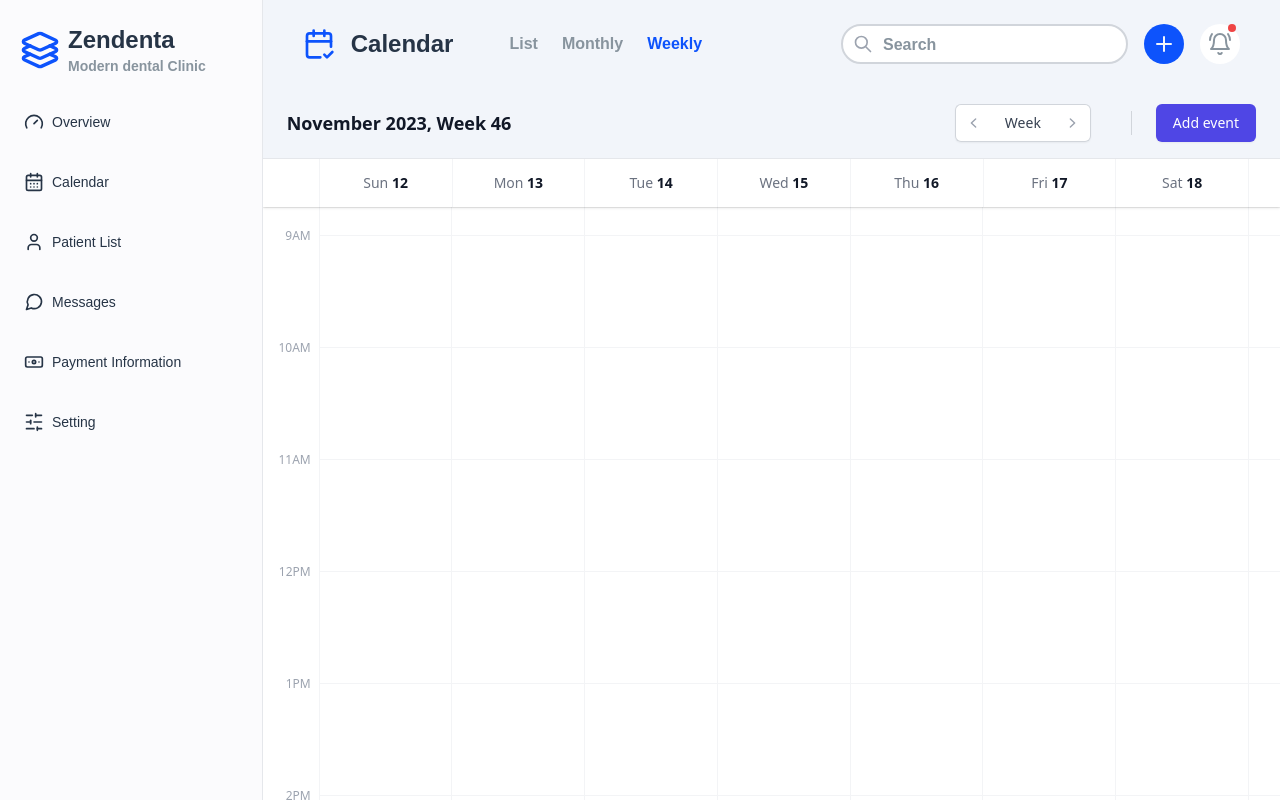
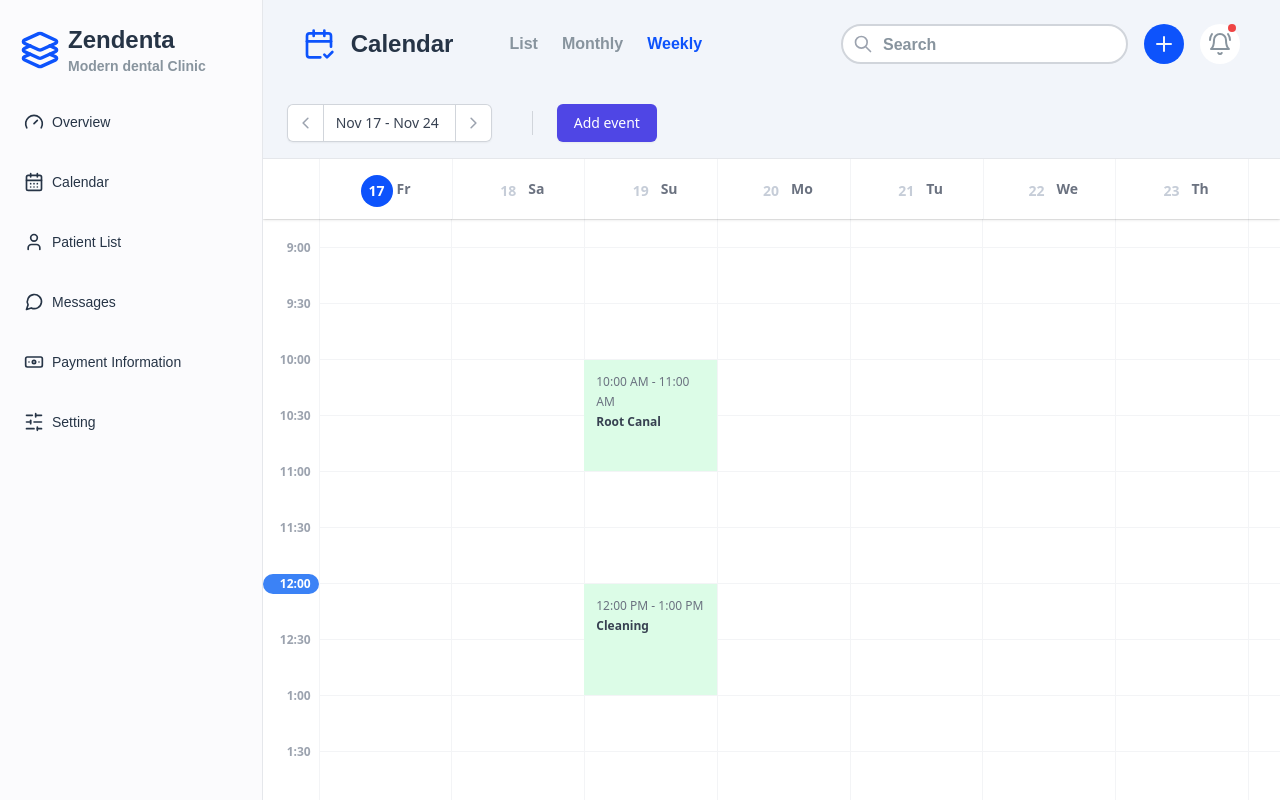
Before and after one commit to shyamenk/dtk-frontend, a React (Create React App) app: page /calendar in a window 1280 px wide. Shown: the top 800 px of the page. Built offline with nearby package versions, Linux system fonts and the light colour scheme.

Commit message:
calendar added.

```diff
--- a/src/components/Appointments.tsx
+++ /dev/null
@@ -1,5 +0,0 @@
-const Appointments = () => {
-  return <div>Appointments</div>;
-};
-
-export default Appointments;
--- a/src/components/CalendarHeader.tsx
+++ b/src/components/CalendarHeader.tsx
@@ -1,4 +1,16 @@
 import { BellRing, CalendarCheck2, Plus } from "lucide-react";
+import SearchInput from "./ui/SearchInput";
+import TextButton from "./ui/TextButton";
+
+const buttons = [
+  { text: "List", color: "text-neutral-200", hoverColor: "text-neutral-100" },
+  {
+    text: "Monthly",
+    color: "text-neutral-200",
+    hoverColor: "text-neutral-100",
+  },
+  { text: "Weekly", color: "text-primary", hoverColor: "text-neutral-100" },
+];
 
 const CalendarHeader = () => {
   return (
@@ -9,43 +21,19 @@ const CalendarHeader = () => {
           Calendar
         </h1>
         <div className="flex gap-6 pl-10">
-          <button className=" text-md font-poppins font-semibold text-neutral-200  hover:text-neutral-100">
-            List
-          </button>
-          <button className=" text-md font-poppins font-semibold text-neutral-200  hover:text-neutral-100">
-            Monthly
-          </button>
-          <button className=" text-md font-poppins font-semibold text-primary  hover:text-neutral-100">
-            Weekly
-          </button>
+          {buttons.map((button, index) => (
+            <TextButton
+              key={index}
+              text={button.text}
+              color={button.color}
+              hoverColor={button.hoverColor}
+            />
+          ))}
         </div>
       </div>
 
       <div className="flex items-center gap-4">
-        <div className="relative">
-          <input
-            className="placeholder-neutral-200 placeholder:font-poppins placeholder:font-semibold appearance-none border-2 pl-10 rounded-full border-gray-300 hover:border-gray-400 transition-colors  w-full py-2 px-3 text-gray-800 leading-tight focus:outline-none focus:ring-offset-secondary focus:border-blue-600 focus:shadow-outline"
-            type="text"
-            placeholder="Search"
-          />
-
-          <div className="absolute left-0 inset-y-0 flex items-center">
-            <svg
-              xmlns="http://www.w3.org/2000/svg"
-              className="h-5 w-5 ml-3 text-gray-400 hover:text-gray-500"
-              fill="none"
-              viewBox="0 0 24 24"
-              stroke="currentColor"
-            >
-              <path
-                strokeLinecap="round"
-                strokeLinejoin="round"
-                strokeWidth="2"
-                d="M21 21l-6-6m2-5a7 7 0 11-14 0 7 7 0 0114 0z"
-              />
-            </svg>
-          </div>
-        </div>
+        <SearchInput />
         <button className="p-2 rounded-full bg-primary text-theme hover:bg-secondary hover:text-neutral-400">
           <Plus className="w-6 h-6" />
         </button>
--- a/src/components/WeeklyCalendar.tsx
+++ b/src/components/WeeklyCalendar.tsx
@@ -1,105 +1,84 @@
-import { ChevronLeftIcon, ChevronRightIcon } from "@heroicons/react/20/solid";
-import {
-  add,
-  addHours,
-  eachDayOfInterval,
-  eachHourOfInterval,
-  endOfWeek,
-  format,
-  parse,
-  startOfDay,
-  startOfToday,
-  startOfWeek,
-} from "date-fns";
-import { useRef, useState } from "react";
+import { addDays, addWeeks, format, subWeeks } from "date-fns";
+import { ChevronLeftIcon, ChevronRightIcon } from "lucide-react";
+import { useState } from "react";
+import { meetings } from "../data/meetings";
 
-// function classNames(
-//   ...classes: (string | boolean | undefined | null)[]
-// ): string {
-//   return classes.filter(Boolean).join(" ");
-// }
 const WeeklyCalendar = () => {
-  const container = useRef(null);
-  const containerNav = useRef(null);
-  const containerOffset = useRef(null);
+  const [currentWeekStart, setCurrentWeekStart] = useState(new Date());
+  const currentDate = new Date();
 
-  let today = startOfToday();
-  // let [selectedDay, setSelectedDay] = useState(today);
-  let [currentWeek, setCurrentWeek] = useState(format(today, "w"));
-  let firstDayCurrentWeek = parse(currentWeek, "w", new Date());
+  const days = Array.from({ length: 7 }, (_, i) =>
+    addDays(currentWeekStart, i)
+  );
 
-  let days = eachDayOfInterval({
-    start: startOfWeek(firstDayCurrentWeek),
-    end: endOfWeek(firstDayCurrentWeek),
-  });
+  const goToPreviousWeek = () => {
+    setCurrentWeekStart((prevWeekStart) => subWeeks(prevWeekStart, 1));
+  };
 
-  function previousWeek() {
-    let firstDayPreviousWeek = add(firstDayCurrentWeek, { weeks: -1 });
-    setCurrentWeek(format(firstDayPreviousWeek, "w"));
-  }
+  const goToNextWeek = () => {
+    setCurrentWeekStart((prevWeekStart) => addWeeks(prevWeekStart, 1));
+  };
 
-  function nextWeek() {
-    let firstDayNextWeek = add(firstDayCurrentWeek, { weeks: 1 });
-    setCurrentWeek(format(firstDayNextWeek, "w"));
-  }
+  const currentWeekEnd = addWeeks(currentWeekStart, 1);
 
-  // let selectedWeekMeetings = meetings.filter((meeting) =>
-  //   isSameDay(parseISO(meeting.startDatetime), selectedDay)
-  // );
+  const generateHalfHourTimeSlots = () => {
+    const timeSlots: JSX.Element[] = [];
 
     const startHour = 9;
     const endHour = 18;
 
-  const hours = eachHourOfInterval({
-    start: addHours(startOfDay(firstDayCurrentWeek), startHour),
-    end: addHours(startOfDay(firstDayCurrentWeek), endHour),
-  });
+    for (let hour = startHour; hour <= endHour; hour++) {
+      for (let minute = 0; minute < 60; minute += 30) {
+        const formattedHour = hour % 12 || 12;
 
-  // const startOfWeekDate = startOfWeek(firstDayCurrentWeek);
+        timeSlots.push(
+          <div key={`${hour}:${minute}`}>
+            <div
+              className={`sticky left-0 z-20 -mt-2.5 font-bold -ml-14 w-14 pr-2 text-right text-xs leading-5 text-gray-400 ${
+                formattedHour === 12 && minute === 0
+                  ? "bg-blue-500 text-white rounded-full"
+                  : ""
+              }`}
+            >
+              {formattedHour}:{minute === 0 ? "00" : minute}
+            </div>
+          </div>
+        );
+      }
+    }
 
-  const formattedDays = days.map((day) => format(day, "E"));
-  const formattedDates = days.map((day) => format(day, "d"));
-
-  //   useEffect(() => {
-  //     // Set the container scroll position based on the current time.
-  //     const currentMinute = new Date().getHours() * 60;
-  //     container.current.scrollTop =
-  //       ((container.current.scrollHeight -
-  //         containerNav.current.offsetHeight -
-  //         containerOffset.current.offsetHeight) *
-  //         currentMinute) /
-  //       1440;
-  //   }, []);
+    return timeSlots;
+  };
 
   return (
     <div className="flex h-full flex-col">
       <header className="flex flex-none items-center justify-between border-b border-gray-200 py-4 px-6">
-        <h1 className="text-lg font-semibold text-gray-900">
-          {format(firstDayCurrentWeek, "MMMM yyyy, 'Week' w")}
-        </h1>
         <div className="flex items-center">
           <div className="flex items-center rounded-md shadow-sm md:items-stretch">
             <button
               type="button"
-              onClick={previousWeek}
+              onClick={goToPreviousWeek}
               className="flex items-center justify-center rounded-l-md border border-r-0 border-gray-300 bg-white py-2 pl-3 pr-4 text-gray-400 hover:text-gray-500 focus:relative md:w-9 md:px-2 md:hover:bg-gray-50"
             >
-              <span className="sr-only">Previous Week</span>
+              <span className="sr-only">Previous week</span>
               <ChevronLeftIcon className="h-5 w-5" aria-hidden="true" />
             </button>
+
+            <div className="flex items-center">
               <button
                 type="button"
-              className="hidden border-t border-b border-gray-300 bg-white px-3.5 text-sm font-medium text-gray-700 hover:bg-gray-50 hover:text-gray-900 focus:relative md:block"
+                className="hidden border border-gray-300 bg-white px-3.5 text-sm py-2 pl-3 pr-4 font-medium text-gray-700 hover:bg-gray-50 hover:text-gray-900 focus:relative md:block"
               >
-              Week
+                {format(currentWeekStart, "MMM d")} -{" "}
+                {format(currentWeekEnd, "MMM d")}
               </button>
-            <span className="relative -mx-px h-5 w-px bg-gray-300 md:hidden" />
+            </div>
             <button
               type="button"
-              onClick={nextWeek}
+              onClick={goToNextWeek}
               className="flex items-center justify-center rounded-r-md border border-l-0 border-gray-300 bg-white py-2 pl-4 pr-3 text-gray-400 hover:text-gray-500 focus:relative md:w-9 md:px-2 md:hover:bg-gray-50"
             >
-              <span className="sr-only">Next Week</span>
+              <span className="sr-only">Next week</span>
               <ChevronRightIcon className="h-5 w-5" aria-hidden="true" />
             </button>
           </div>
@@ -114,74 +93,50 @@ const WeeklyCalendar = () => {
           </div>
         </div>
       </header>
-      <div
-        ref={container}
-        className="isolate flex flex-auto flex-col overflow-auto bg-white"
-      >
+      <div className="isolate flex flex-auto flex-col overflow-auto bg-white">
         <div
           style={{ width: "165%" }}
           className="flex max-w-full flex-none flex-col sm:max-w-none md:max-w-full"
         >
-          <div
-            ref={containerNav}
-            className="sticky top-0 z-30 flex-none bg-white shadow ring-1 ring-black ring-opacity-5 sm:pr-8"
-          >
-            {/* Days Header */}
-            <div className="grid grid-cols-7 text-sm leading-6 text-gray-500 sm:hidden">
-              {formattedDays.map((day, index) => (
-                <button
-                  key={index}
-                  type="button"
-                  className="flex flex-col items-center pt-2 pb-3"
-                >
-                  {day}{" "}
-                  <span className="mt-1 flex h-8 w-8 items-center justify-center font-semibold text-gray-900">
-                    {formattedDates[index]}
-                  </span>
-                </button>
-              ))}
-            </div>
-
-            {/* Dates Header */}
+          <div className="sticky top-0 z-30 flex-none bg-white shadow ring-1 ring-black ring-opacity-5 sm:pr-8">
             <div className="-mr-px hidden grid-cols-7 divide-x divide-gray-100 border-r border-gray-100 text-sm leading-6 text-gray-500 sm:grid">
               <div className="col-end-1 w-14" />
-              {formattedDates.map((date, index) => (
+              {days.map((day, index) => (
                 <div
                   key={index}
-                  className="flex items-center justify-center py-3"
+                  className="flex gap-1 items-center justify-center py-3"
                 >
-                  <span>
-                    {formattedDays[index]}{" "}
-                    <span className="items-center justify-center font-semibold text-gray-900">
-                      {date}
+                  <span
+                    className={`mt-1 flex h-8 w-8 rounded-full  font-semibold text-neutral-300 items-center justify-center  ${
+                      format(day, "d") === format(currentDate, "d")
+                        ? "rounded-full bg-primary font-semibold text-white"
+                        : ""
+                    }`}
+                  >
+                    {format(day, "d")}
                   </span>
+                  <span className="font-semibold">
+                    {format(day, "EEEEEE")}{" "}
                   </span>
                 </div>
               ))}
             </div>
           </div>
+
           <div className="flex flex-auto">
             <div className="sticky left-0 z-10 w-14 flex-none bg-white ring-1 ring-gray-100" />
             <div className="grid flex-auto grid-cols-1 grid-rows-1">
               {/* Horizontal lines */}
               <div
                 className="col-start-1 col-end-2 row-start-1 grid divide-y divide-gray-100"
-                style={{
-                  gridTemplateRows: `repeat(${hours.length}, minmax(7rem, 1fr))`,
-                }}
+                style={{ gridTemplateRows: "repeat(48, minmax(3.5rem, 1fr))" }}
               >
-                <div ref={containerOffset} className="row-end-1 h-7"></div>
-                {hours.map((hour, index) => (
-                  <div key={index}>
-                    <div className="sticky left-0 z-20 -mt-2.5 -ml-14 w-14 pr-2 text-right text-xs leading-5 text-gray-400">
-                      {format(hour, "ha")}
-                    </div>
-                  </div>
-                ))}
+                <div className="row-end-1 h-7"></div>
+                {generateHalfHourTimeSlots()}
               </div>
 
               {/* Vertical lines */}
-              <div className="col-start-1 col-end-2 row-start-1 hidden grid-cols-7 grid-rows-1 divide-x divide-gray-100 sm:grid sm:grid-cols-7">
+              <div className="col-start-1 col-end- row-start-1 hidden grid-cols-7 grid-rows-1 divide-x divide-gray-100 sm:grid sm:grid-cols-7">
                 <div className="col-start-1 row-span-full" />
                 <div className="col-start-2 row-span-full" />
                 <div className="col-start-3 row-span-full" />
@@ -193,40 +148,67 @@ const WeeklyCalendar = () => {
               </div>
 
               {/* Events */}
-              {/* <ol
+              <ol
                 className="col-start-1 col-end-2 row-start-1 grid grid-cols-1 sm:grid-cols-7 sm:pr-8"
                 style={{
                   gridTemplateRows: "1.75rem repeat(288, minmax(0, 1fr)) auto",
                 }}
               >
-                {meetings.map((meeting, index) => (
+                {meetings.map((meeting) => {
+                  const startHour = new Date(meeting.startDatetime).getHours();
+                  const endHour = new Date(meeting.endDatetime).getHours();
+                  const slots = endHour - startHour;
+
+                  const initialGap = 2;
+                  const hourMultiplier = 12;
+                  const gridRow = `${
+                    initialGap + (startHour - 8) * hourMultiplier
+                  } / span ${slots * hourMultiplier}`;
+                  console.log(gridRow);
+
+                  return (
                     <li
-                    key={index}
-                    className={`relative mt-px flex sm:col-start-${
-                      meeting.day + 1
-                    }`}
+                      key={meeting.id}
+                      className="relative mt-px flex sm:col-start-3 bg-green-100"
                       style={{
-                      gridRow: `${meeting.gridRow} / span ${meeting.gridSpan}`,
+                        gridRow: `${
+                          initialGap + (startHour - 9) * hourMultiplier
+                        } / span ${slots * 12}`,
                       }}
                     >
                       <a
-                      href="#"
-                      className={`group absolute inset-1 flex flex-col overflow-y-auto rounded-lg bg-${meeting.color}-50 p-2 text-xs leading-5 hover:bg-${meeting.color}-100`}
+                        href="/"
+                        className={`group absolute inset-1 flex flex-col overflow-y-auto rounded-lg p-2 text-xs leading-5 hover:bg-gray-200`}
                       >
-                      <p className="order-1 font-semibold text-${meeting.color}-700">
-                        {meeting.title}
+                        <p className="order-1 font-semibold text-gray-700">
+                          {meeting.name}
                         </p>
-                      <p
-                        className={`text-${meeting.color}-500 group-hover:text-${meeting.color}-700`}
-                      >
+                        <p className="text-gray-500 group-hover:text-gray-700">
                           <time dateTime={meeting.startDatetime}>
-                          {format(parseISO(meeting.startDatetime), "h:mm a")}
+                            {new Date(meeting.startDatetime).toLocaleTimeString(
+                              [],
+                              {
+                                hour: "numeric",
+                                minute: "2-digit",
+                              }
+                            )}
+                          </time>{" "}
+                          -{" "}
+                          <time dateTime={meeting.endDatetime}>
+                            {new Date(meeting.endDatetime).toLocaleTimeString(
+                              [],
+                              {
+                                hour: "numeric",
+                                minute: "2-digit",
+                              }
+                            )}
                           </time>
                         </p>
                       </a>
                     </li>
-                ))}
-              </ol> */}
+                  );
+                })}
+              </ol>
             </div>
           </div>
         </div>
--- a/src/components/layout/Layout.tsx
+++ b/src/components/layout/Layout.tsx
@@ -1,5 +1,4 @@
 import { Route, BrowserRouter as Router, Routes } from "react-router-dom";
-import Appointments from "../Appointments";
 import CalenderView from "../CalenderView";
 import Summary from "../Summary";
 import Sidebar from "./Sidebar";
@@ -11,7 +10,7 @@ const Layout = () => {
         <Sidebar />
         <Routes>
           <Route path="/calendar" element={<CalenderView />} />
-          <Route path="/appointments" element={<Appointments />} />
+          {/* <Route path="/appointments" element={<Appointments />} /> */}
           <Route path="/summary" element={<Summary />} />
         </Routes>
       </section>
--- /dev/null
+++ b/src/components/ui/SearchInput.tsx
@@ -0,0 +1,52 @@
+import React, { ChangeEvent, useState } from "react";
+
+interface SearchInputProps {
+  placeholder?: string;
+  onSearch?: (query: string) => void;
+}
+
+const SearchInput: React.FC<SearchInputProps> = ({
+  placeholder = "Search",
+  onSearch,
+}) => {
+  const [query, setQuery] = useState<string>("");
+
+  const handleChange = (event: ChangeEvent<HTMLInputElement>) => {
+    setQuery(event.target.value);
+
+    if (onSearch) {
+      onSearch(event.target.value);
+    }
+  };
+
+  return (
+    <div className="relative">
+      <input
+        className="placeholder-neutral-200 placeholder:font-poppins placeholder:font-semibold appearance-none border-2 pl-10 rounded-full border-gray-300 hover:border-gray-400 transition-colors w-full py-2 px-3 text-gray-800 leading-tight focus:outline-none focus:ring-offset-secondary focus:border-blue-600 focus:shadow-outline"
+        type="text"
+        placeholder={placeholder}
+        value={query}
+        onChange={handleChange}
+      />
+
+      <div className="absolute left-0 inset-y-0 flex items-center">
+        <svg
+          xmlns="http://www.w3.org/2000/svg"
+          className="h-5 w-5 ml-3 text-gray-400 hover:text-gray-500"
+          fill="none"
+          viewBox="0 0 24 24"
+          stroke="currentColor"
+        >
+          <path
+            strokeLinecap="round"
+            strokeLinejoin="round"
+            strokeWidth="2"
+            d="M21 21l-6-6m2-5a7 7 0 11-14 0 7 7 0 0114 0z"
+          />
+        </svg>
+      </div>
+    </div>
+  );
+};
+
+export default SearchInput;
--- /dev/null
+++ b/src/components/ui/TextButton.tsx
@@ -0,0 +1,24 @@
+import React from "react";
+
+interface ButtonProps {
+  text: string;
+  color: string;
+  hoverColor: string;
+  onClick?: () => void; // Optional click handler
+}
+
+const TextButton: React.FC<ButtonProps> = ({
+  text,
+  color,
+  hoverColor,
+  onClick,
+}) => (
+  <button
+    className={`text-md font-poppins font-semibold ${color} hover:${hoverColor}`}
+    onClick={onClick}
+  >
+    {text}
+  </button>
+);
+
+export default TextButton;
--- a/src/data/meetings.ts
+++ b/src/data/meetings.ts
@@ -1,40 +1,20 @@
 export const meetings = [
   {
     id: 1,
-    name: "Leslie Alexander",
-    startDatetime: "2023-11-11T13:00",
-    endDatetime: "2023-11-11T14:30",
+    name: "Root Canal",
+    startDatetime: new Date(new Date().setHours(10, 0, 0)).toISOString(),
+    endDatetime: new Date(new Date().setHours(11, 0, 0)).toISOString(),
   },
   {
     id: 2,
-    name: "Michael Foster",
-    imageUrl:
-      "https://images.unsplash.com/photo-1519244703995-f4e0f30006d5?ixlib=rb-1.2.1&ixid=eyJhcHBfaWQiOjEyMDd9&auto=format&fit=facearea&facepad=2&w=256&h=256&q=80",
-    startDatetime: "2023-11-20T09:00",
-    endDatetime: "2023-11-20T11:30",
+    name: "Cleaning ",
+    startDatetime: new Date(new Date().setHours(12, 0, 0)).toISOString(),
+    endDatetime: new Date(new Date().setHours(13, 0, 0)).toISOString(),
   },
   {
     id: 3,
-    name: "Dries Vincent",
-    imageUrl:
-      "https://images.unsplash.com/photo-1506794778202-cad84cf45f1d?ixlib=rb-1.2.1&ixid=eyJhcHBfaWQiOjEyMDd9&auto=format&fit=facearea&facepad=2&w=256&h=256&q=80",
-    startDatetime: "2023-11-21T17:00",
-    endDatetime: "2023-11-21T18:30",
-  },
-  {
-    id: 4,
-    name: "Leslie Alexander",
-    imageUrl:
-      "https://images.unsplash.com/photo-1494790108377-be9c29b29330?ixlib=rb-1.2.1&ixid=eyJhcHBfaWQiOjEyMDd9&auto=format&fit=facearea&facepad=2&w=256&h=256&q=80",
-    startDatetime: "2023-11-23T13:00",
-    endDatetime: "2023-11-23T14:30",
-  },
-  {
-    id: 5,
-    name: "Michael Foster",
-    imageUrl:
-      "https://images.unsplash.com/photo-1519244703995-f4e0f30006d5?ixlib=rb-1.2.1&ixid=eyJhcHBfaWQiOjEyMDd9&auto=format&fit=facearea&facepad=2&w=256&h=256&q=80",
-    startDatetime: "2023-11-24T14:00",
-    endDatetime: "2023-11-124T14:30",
+    name: "Tooth Pick",
+    startDatetime: new Date(new Date().setHours(14, 0, 0)).toISOString(),
+    endDatetime: new Date(new Date().setHours(16, 0, 0)).toISOString(),
   },
 ];
```
Also changed, not shown: package.json (+0 -9 lines), 1 other file (tests, documents, lock files or other folders). Lines whose indentation alone changed are shown as unchanged.
